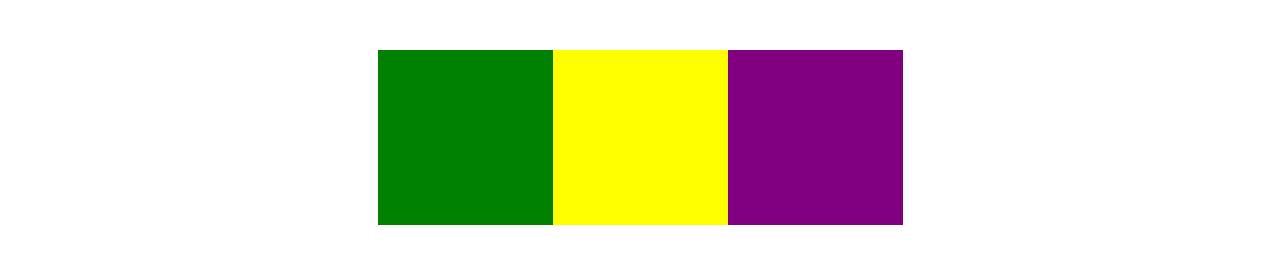
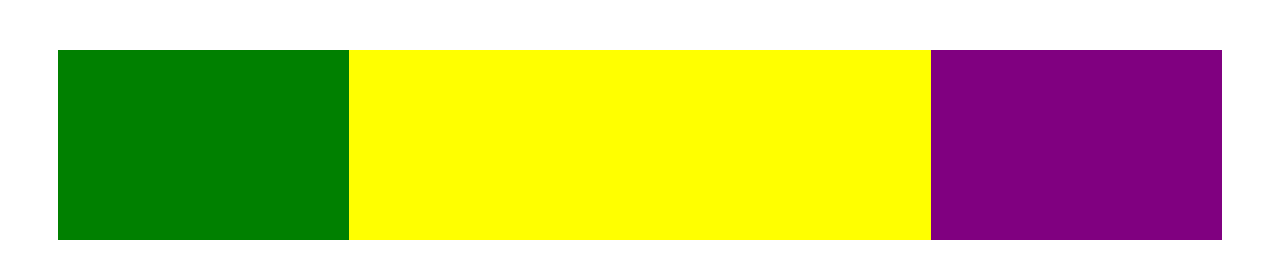
Before and after one commit to green-fox-academy/balazsbarni, a plain HTML site: page week06/ex01/index.html in a window 1280 px wide. Drawn offline with Linux system fonts and the light colour scheme.

Commit message:
Ex1.2completed

```diff
--- a/week06/ex01/style.css
+++ b/week06/ex01/style.css
@@ -6,18 +6,21 @@
   }
 
 .item {
-    height: 175px;
-    width: 175px;
+    height: 190px;
+    width: 100%;
 }
 
 .green {
     background-color: green;
+    flex: 1;
 }
 
 .yellow {
     background-color: yellow;
+    flex: 2;
 }
 
 .purple {
     background-color: purple;
+    flex: 1;
 }
```
